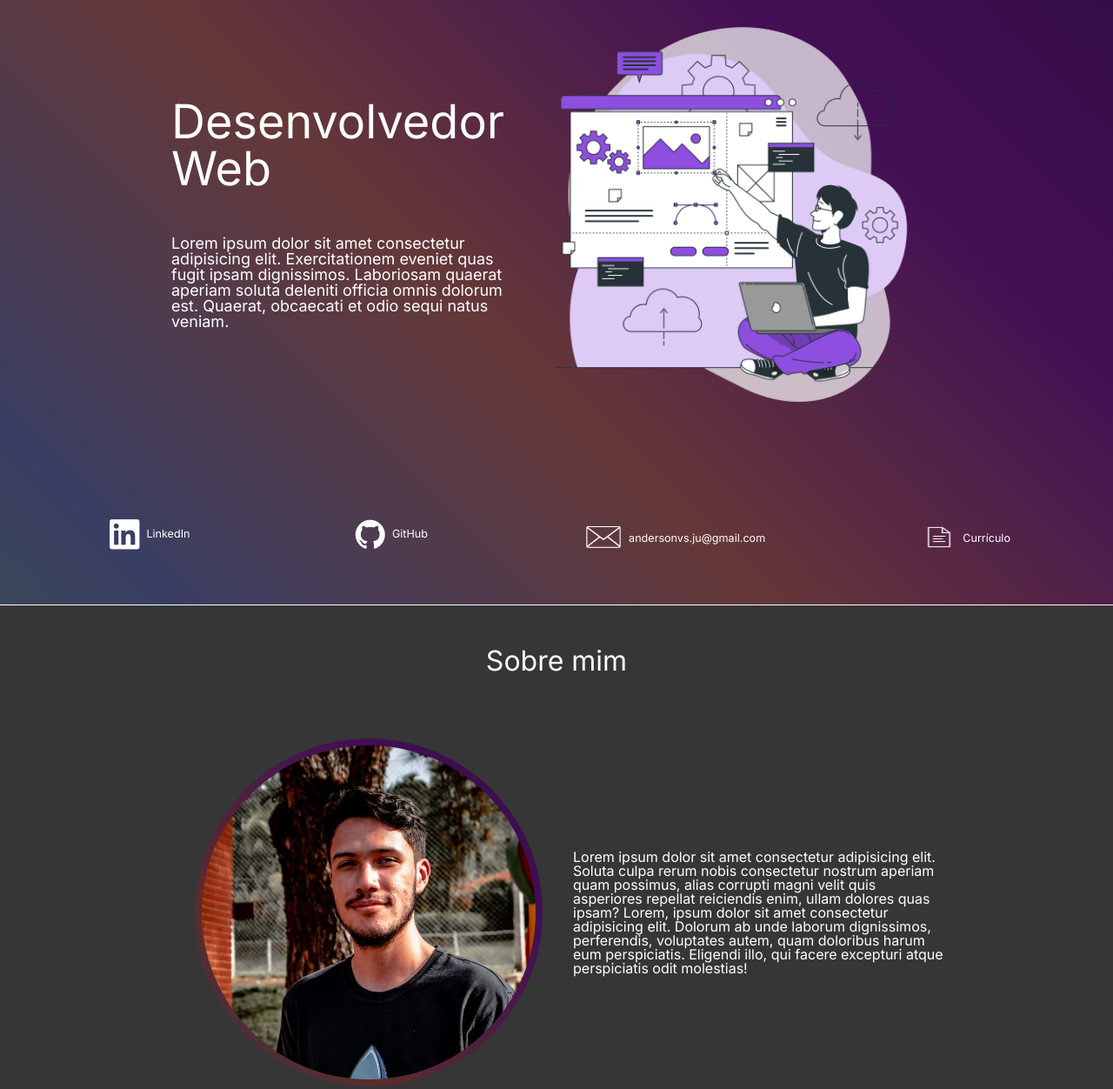
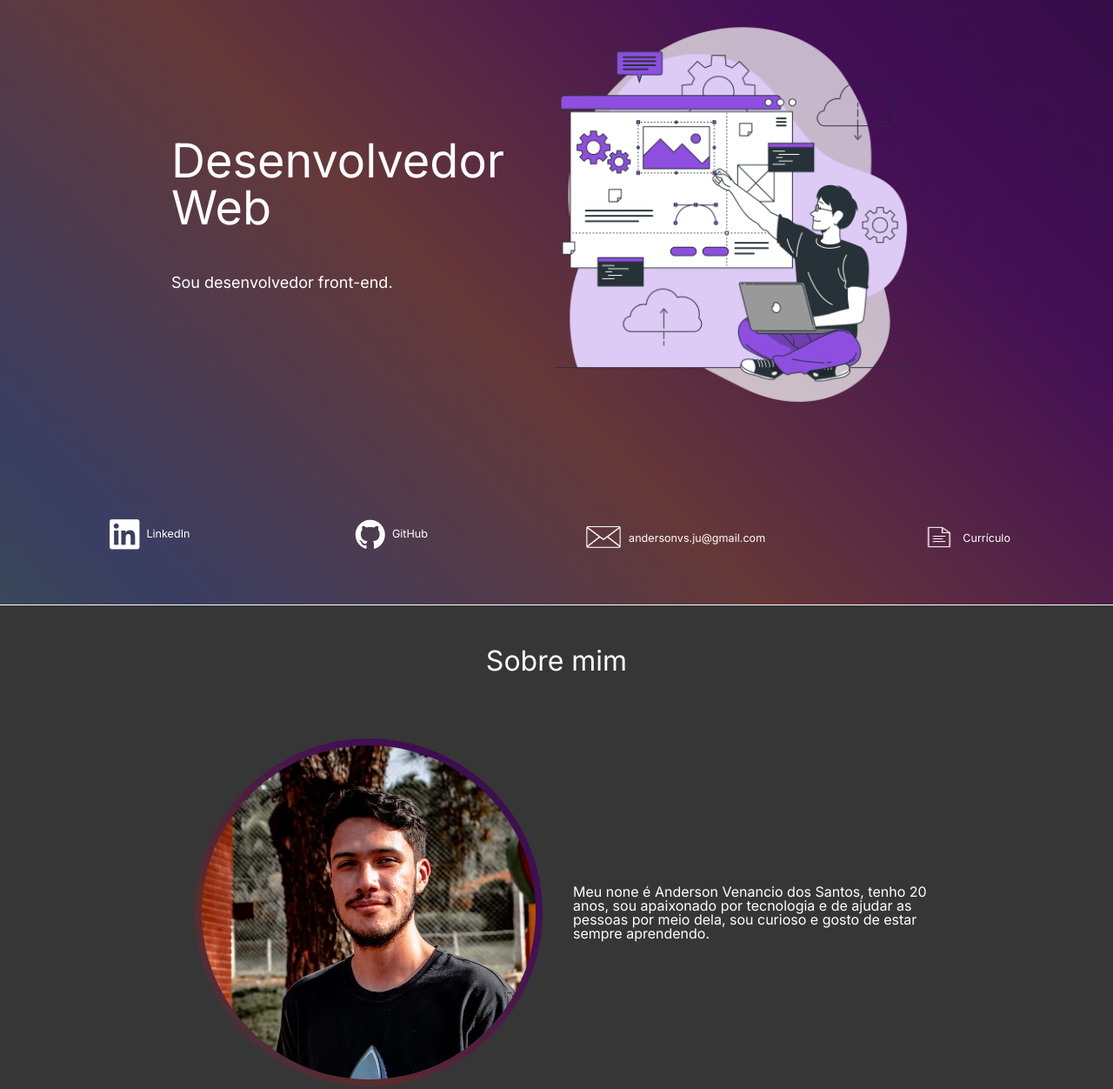
Before and after one commit to andersonvsantos/andersonvsantos.github.io, a plain HTML site: page index.html in a window 1280 px wide. Shown: the part 106-1358 px from the top of the page at 87% size. Drawn offline with nearby package versions, Linux system fonts and the light colour scheme; files whose address does not match are found by name.

Commit message:
Update index.html
adicionando textos

```diff
--- a/index.html
+++ b/index.html
@@ -43,7 +43,7 @@
             <div class="container">
                 <div class="apresentacao-caixatextos">
                     <h2 class="apresentacao-titulo">Desenvolvedor Web</h2>
-                    <p class="apresentacao-texto">Lorem ipsum dolor sit amet consectetur adipisicing elit. Exercitationem eveniet quas fugit ipsam dignissimos. Laboriosam quaerat aperiam soluta deleniti officia omnis dolorum est. Quaerat, obcaecati et odio sequi natus veniam.</p>
+                    <p class="apresentacao-texto">Sou desenvolvedor front-end.</p>
                 </div>
                 <img src="./assets/img/apresentacao/mainBnr.png" alt="" class="apresentacao-desenho">
                 <nav class="apresentacao-redes">
@@ -85,7 +85,7 @@
                         <img src="./assets/img//sobre/profile.jpeg" alt="" class="sobre-fotoPerfil">
                     </div>
                     <div class="sobre-texto">
-                        <p class="sobre-texto-conteudo">Lorem ipsum dolor sit amet consectetur adipisicing elit. Soluta culpa rerum nobis consectetur nostrum aperiam quam possimus, alias corrupti magni velit quis asperiores repellat reiciendis enim, ullam dolores quas ipsam?  Lorem, ipsum dolor sit amet consectetur adipisicing elit. Dolorum ab unde laborum dignissimos, perferendis, voluptates autem, quam doloribus harum eum perspiciatis. Eligendi illo, qui facere excepturi atque perspiciatis odit molestias!</p>
+                        <p class="sobre-texto-conteudo">Meu none é Anderson Venancio dos Santos, tenho 20 anos, sou apaixonado por tecnologia e de ajudar as pessoas por meio dela, sou curioso e gosto de estar sempre aprendendo.</p>
                     </div>
                 </div>
             </div>
```
